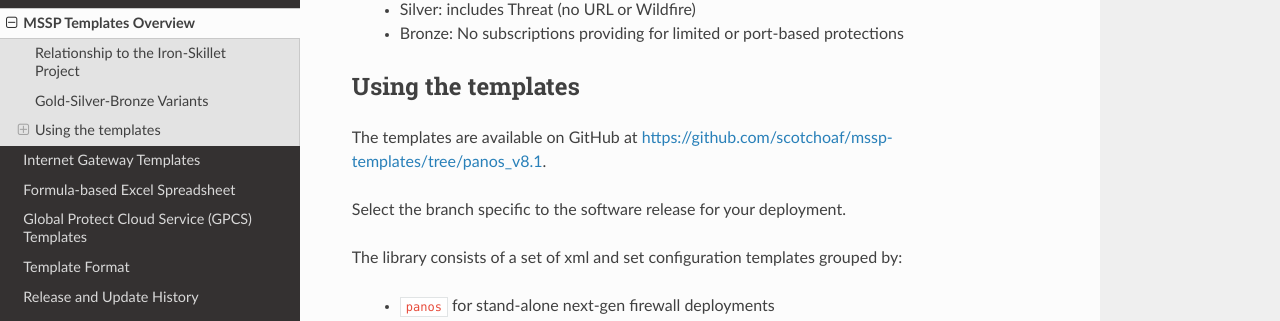
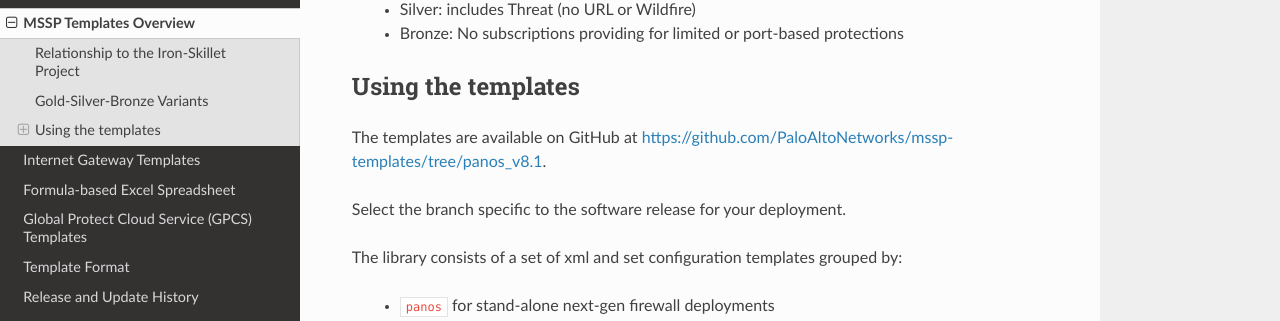
Before and after one commit to PaloAltoNetworks/mssp-templates, a Sphinx documentation site: the page built from docs/overview.rst, in a window 1280 px wide and 900 px high, scrolled down 1128 px. Shown: the part 130-451 px from the top of the window. Built offline with Sphinx 7.4.7 and the Read the Docs theme 2.0.0, drawn with Linux system fonts in a browser that asks for light colours.

Commit message:
update links with repo move

```diff
--- a/docs/conf.py
+++ b/docs/conf.py
@@ -158,9 +158,9 @@
 
 # github file path that changes across repo and branches
 
-extlinks = {'panosrepo': ('https://github.com/scotchoaf/mssp-templates/tree/panos_v8.1/internet_gateway/panos/%s', 'PAN-OS template:   '),
-            'panoramarepo': ('https://github.com/scotchoaf/mssp-templates/tree/panos_v8.1/internet_gateway/panorama/%s', 'Panorama template:   '),
-            'setcommands': ('https://github.com/scotchoaf/mssp-templates/tree/panos_v8.1/internet_gateway/%s/set_commands', 'set commands '),
+extlinks = {'panosrepo': ('https://github.com/PaloAltoNetworks/mssp-templates/tree/panos_v8.1/internet_gateway/panos/%s', 'PAN-OS template:   '),
+            'panoramarepo': ('https://github.com/PaloAltoNetworks/mssp-templates/tree/panos_v8.1/internet_gateway/panorama/%s', 'Panorama template:   '),
+            'setcommands': ('https://github.com/PaloAltoNetworks/mssp-templates/tree/panos_v8.1/internet_gateway/%s/set_commands', 'set commands '),
             }
 
 # load config file name that changes across repo and branches
@@ -168,18 +168,18 @@
 rst_prolog = """
 .. |branch| replace:: panos_v8.1
 .. |skilletdocs| replace:: https://iron-skillet.readthedocs.io/en/panos_v8.1/
-.. |clonessh| replace:: git@github.com:scotchoaf/mssp-templates.git
-.. |clonehttps| replace:: https://github.com/scotchoaf/mssp-templates.git
-.. |repourl| replace:: https://github.com/scotchoaf/mssp-templates/tree/panos_v8.1
-.. |repotools| replace:: https://github.com/scotchoaf/mssp-templates/tree/panos_v8.1/tools
-.. |panosxpaths| replace:: https://github.com/scotchoaf/mssp-templates/blob/panos_v8.1/templates/panos/snippets/metadata.yaml
-.. |panossnippets| replace:: https://github.com/scotchoaf/mssp-templates/tree/panos_v8.1/templates/panos/snippets
-.. |panosloadorder| replace:: https://github.com/scotchoaf/mssp-templates/blob/panos_v8.1/templates/panos/snippets/metadata.yaml
-.. |panoramaxpaths| replace:: https://github.com/scotchoaf/mssp-templates/blob/panos_v8.1/templates/panorama/snippets/metadata.yaml
-.. |panoramasnippets| replace:: https://github.com/scotchoaf/mssp-templates/tree/panos_v8.1/templates/panorama/snippets
-.. |panoramaloadorder| replace:: https://github.com/scotchoaf/mssp-templates/blob/panos_v8.1/templates/panorama/snippets/metadata.yaml
-.. |panoramaset| replace:: https://github.com/scotchoaf/mssp-templates/tree/panos_v8.1/templates/panorama/set_commands
-.. |panosset| replace:: https://github.com/scotchoaf/mssp-templates/tree/panos_v8.1/templates/panos/set_commands
+.. |clonessh| replace:: git@github.com:PaloAltoNetworks/mssp-templates.git
+.. |clonehttps| replace:: https://github.com/PaloAltoNetworks/mssp-templates.git
+.. |repourl| replace:: https://github.com/PaloAltoNetworks/mssp-templates/tree/panos_v8.1
+.. |repotools| replace:: https://github.com/PaloAltoNetworks/mssp-templates/tree/panos_v8.1/tools
+.. |panosxpaths| replace:: https://github.com/PaloAltoNetworks/mssp-templates/blob/panos_v8.1/templates/panos/snippets/metadata.yaml
+.. |panossnippets| replace:: https://github.com/PaloAltoNetworks/mssp-templates/tree/panos_v8.1/templates/panos/snippets
+.. |panosloadorder| replace:: https://github.com/PaloAltoNetworks/mssp-templates/blob/panos_v8.1/templates/panos/snippets/metadata.yaml
+.. |panoramaxpaths| replace:: https://github.com/PaloAltoNetworks/mssp-templates/blob/panos_v8.1/templates/panorama/snippets/metadata.yaml
+.. |panoramasnippets| replace:: https://github.com/PaloAltoNetworks/mssp-templates/tree/panos_v8.1/templates/panorama/snippets
+.. |panoramaloadorder| replace:: https://github.com/PaloAltoNetworks/mssp-templates/blob/panos_v8.1/templates/panorama/snippets/metadata.yaml
+.. |panoramaset| replace:: https://github.com/PaloAltoNetworks/mssp-templates/tree/panos_v8.1/templates/panorama/set_commands
+.. |panosset| replace:: https://github.com/PaloAltoNetworks/mssp-templates/tree/panos_v8.1/templates/panos/set_commands
 .. |skilletpanoramatemplates| replace:: https://iron-skillet.readthedocs.io/en/panos_v8.1/panorama_template_guide.html
 .. |skilletpanostemplates| replace: https://iron-skillet.readthedocs.io/en/panos_v8.1/panos_template_guide.html
 """
```
Also changed, not shown: SUPPORT.md (+1 -1 lines), 1 other file.
